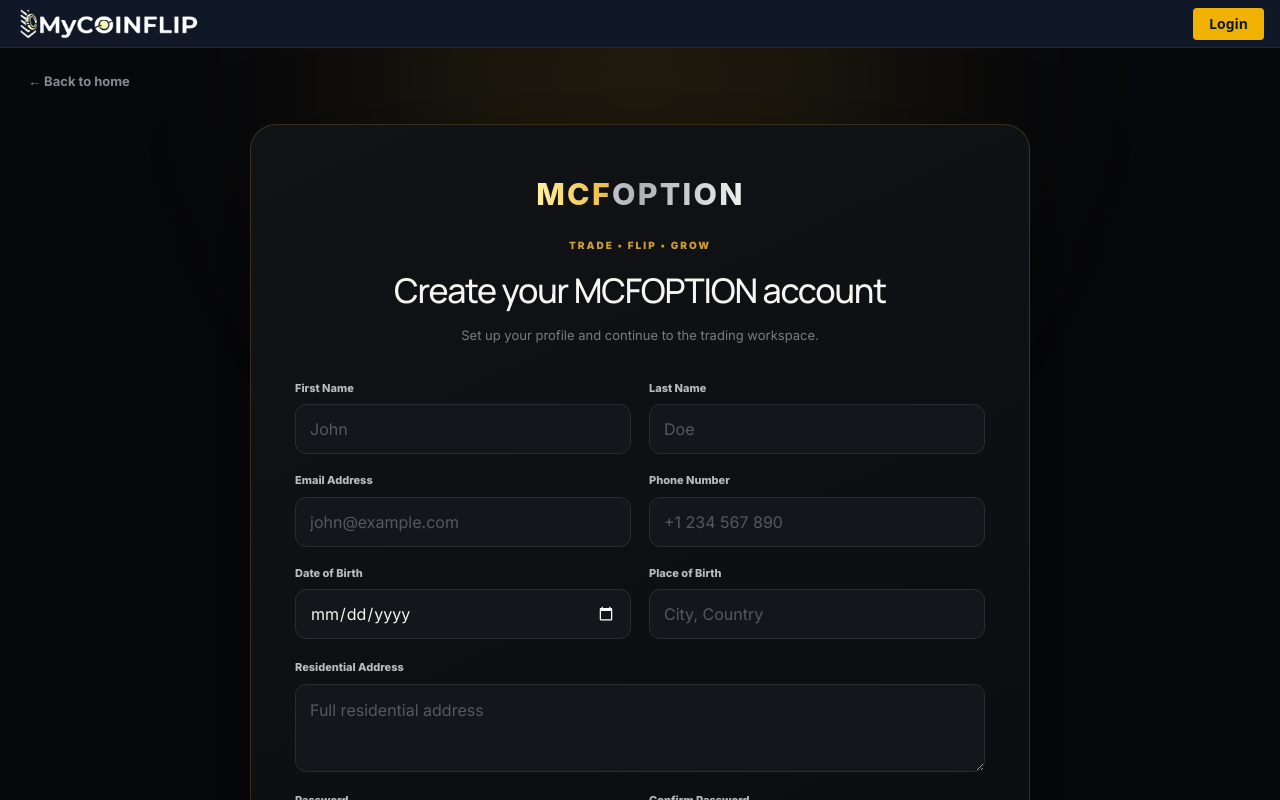
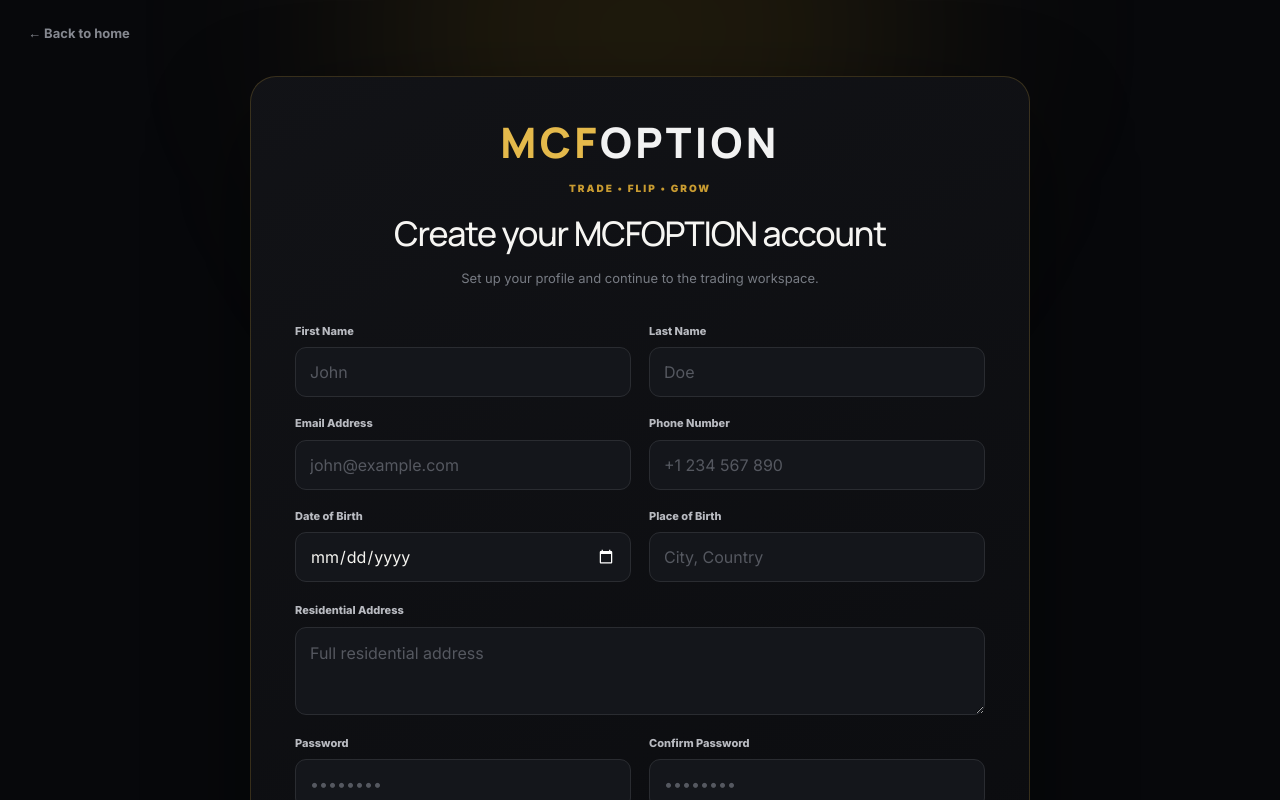
Before and after one commit to bebeksalju/mycoinflips, a Vue app in the folder source_code/: page /register in a window 1280 px wide. Built offline with nearby package versions, Linux system fonts and the light colour scheme.

Commit message:
Hide app navbar on register and use text-only MCFOPTION branding

```diff
--- a/source_code/src/views/Register.vue
+++ b/source_code/src/views/Register.vue
@@ -1,13 +1,20 @@
 <script setup>
-import { ref, reactive } from 'vue';
+import { ref, reactive, onMounted, onUnmounted } from 'vue';
 import { useRouter } from 'vue-router';
 import { useAuthStore } from '../stores/auth';
 import { useMarketStore } from '../stores/market';
-import logoUrl from '../assets/mcfoption-logo.svg';
 
 const router = useRouter();
 const authStore = useAuthStore();
 const marketStore = useMarketStore();
+
+onMounted(() => {
+    document.body.classList.add('mcf-register-route');
+});
+
+onUnmounted(() => {
+    document.body.classList.remove('mcf-register-route');
+});
 
 const form = reactive({
     firstName: '',
@@ -59,7 +66,9 @@
 
         <section class="register-card">
             <header class="register-header">
-                <img :src="logoUrl" alt="MCFOPTION" />
+                <div class="brand-wordmark" aria-label="MCFOPTION">
+                    <span>MCF</span><strong>OPTION</strong>
+                </div>
                 <p class="eyebrow">TRADE • FLIP • GROW</p>
                 <h1>Create your MCFOPTION account</h1>
                 <p>Set up your profile and continue to the trading workspace.</p>
@@ -125,13 +134,16 @@
 </template>
 
 <style scoped>
+:global(body.mcf-register-route #app > div > header) { display: none !important; }
 .register-page { min-height: 100vh; background: #07080b; color: #f6f5f2; padding: 76px 20px 48px; position: relative; overflow: hidden; font-family: Inter, system-ui, sans-serif; }
 .register-glow { position: absolute; width: 560px; height: 560px; border-radius: 50%; background: rgba(204,155,35,.12); filter: blur(115px); top: -250px; left: 50%; transform: translateX(-50%); }
 .back-home { position: absolute; top: 24px; left: 28px; color: #858890; text-decoration: none; font-size: 13px; font-weight: 700; z-index: 2; }
 .back-home:hover { color: #e1b748; }
 .register-card { position: relative; z-index: 1; width: min(780px, 100%); margin: 0 auto; border: 1px solid rgba(226,182,67,.2); border-radius: 26px; background: linear-gradient(155deg, rgba(18,19,23,.98), rgba(11,12,15,.98)); box-shadow: 0 35px 100px rgba(0,0,0,.48); padding: 44px; }
 .register-header { text-align: center; margin-bottom: 34px; }
-.register-header img { width: 285px; max-width: 80%; margin: 0 auto 14px; }
+.brand-wordmark { display: inline-flex; align-items: baseline; justify-content: center; gap: 0; margin: 0 auto 14px; font-family: Manrope, Inter, sans-serif; font-size: clamp(28px, 4vw, 42px); font-weight: 800; letter-spacing: .08em; line-height: 1; }
+.brand-wordmark span { color: #e4b94b; }
+.brand-wordmark strong { color: #f2f2f2; font: inherit; }
 .eyebrow { color: #c89b31; font-size: 10px; letter-spacing: .2em; font-weight: 850; margin: 4px 0 12px; }
 .register-header h1 { font-family: Manrope, Inter, sans-serif; font-size: 34px; letter-spacing: -.035em; margin: 0; }
 .register-header > p:last-child { color: #777b83; font-size: 13px; margin-top: 10px; }
@@ -146,5 +158,5 @@
 .register-btn { min-height: 54px; margin-top: 4px; border: 0; border-radius: 11px; background: linear-gradient(135deg, #f5ce5e, #b67a17); color: #12100a; font-weight: 900; display: flex; align-items: center; justify-content: center; gap: 10px; cursor: pointer; }
 .register-btn:disabled { opacity: .7; cursor: wait; }.spinner { width: 18px; height: 18px; animation: spin .8s linear infinite; } @keyframes spin { to { transform: rotate(360deg); } }
 .signin-copy { text-align: center; color: #73767d; font-size: 13px; margin: 24px 0 0; }.signin-copy a { color: #d7ac43; font-weight: 800; text-decoration: none; }
-@media (max-width: 620px) { .register-page { padding: 68px 14px 24px; }.back-home { left: 18px; top: 20px; }.register-card { padding: 30px 20px; border-radius: 20px; }.form-grid { grid-template-columns: 1fr; gap: 16px; }.register-header h1 { font-size: 28px; }.register-header img { width: 245px; } }
+@media (max-width: 620px) { .register-page { padding: 68px 14px 24px; }.back-home { left: 18px; top: 20px; }.register-card { padding: 30px 20px; border-radius: 20px; }.form-grid { grid-template-columns: 1fr; gap: 16px; }.register-header h1 { font-size: 28px; }.brand-wordmark { font-size: 31px; } }
 </style>
```
